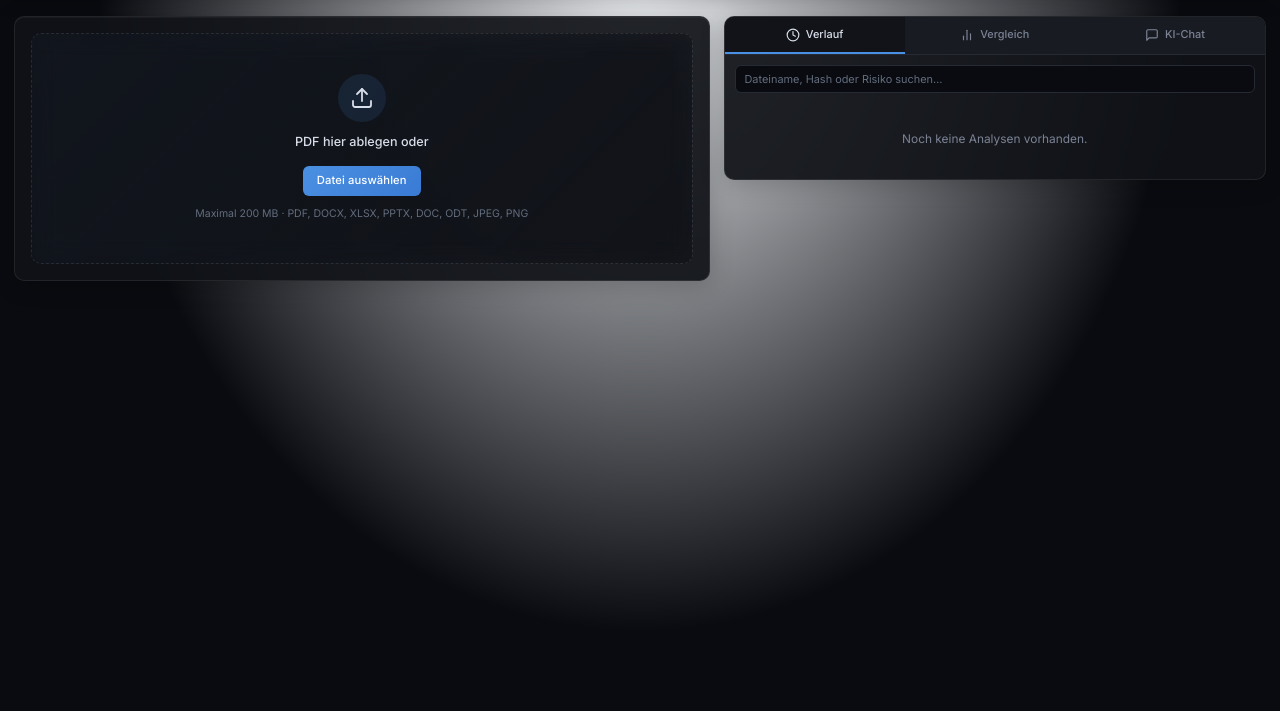
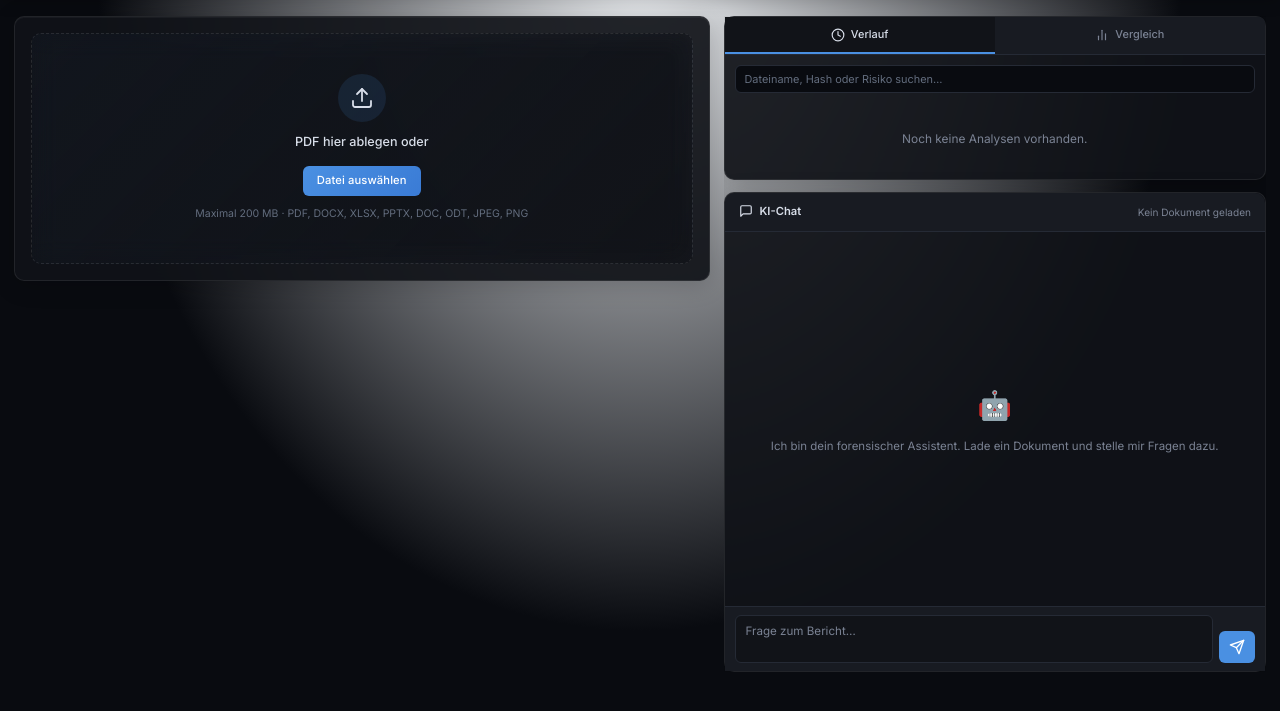
Before and after one commit to playa555x/pdf-forensik, a FastAPI app: page / in a window 1280 px wide. Shown: the part 48-759 px from the top of the page. Run offline with FastAPI, Linux system fonts and the light colour scheme; data that the repository does not hold is empty; some libraries are stand-ins or nearby versions.

Commit message:
UI: Chat als eigener Container unterhalb der Sidebar + auto-Sprache
- Chat aus Sidebar-Tabs entfernt, eigener .chat-container Block darunter
- Sidebar-Box (.sidebar-box) für Verlauf/Vergleich mit eigenem Styling
- Chat-Header mit Dokument-Name rechts
- Chat-Container Höhe: 480px, eigenes Card-Styling
- Backend: KI antwortet automatisch in der Sprache des Nutzers (DE/EN auto-detect)

Co-Authored-By: Claude Sonnet 4.6 <noreply@anthropic.com>

```diff
--- a/routes/chat.py
+++ b/routes/chat.py
@@ -24,20 +24,16 @@ FEATHERLESS_API_KEY = os.environ.get(
 )
 FEATHERLESS_MODEL = "deepseek-ai/DeepSeek-V3-0324"
 
-_SYSTEM_DE = """\
+_SYSTEM_BASE = """\
 Du bist ein forensischer PDF-Analyst-Assistent. Du hilfst dabei, Analyseergebnisse zu erklären
 und Fragen zum forensischen Befund zu beantworten.
 
 Antworte präzise, verständlich und hilfreich. Wenn ein Analysebericht vorliegt,
-beziehe dich konkret auf dessen Befunde. Antworte auf Deutsch.
-"""
+beziehe dich konkret auf dessen Befunde.
 
-_SYSTEM_EN = """\
-You are a forensic PDF analyst assistant. You help explain analysis results
-and answer questions about forensic findings.
-
-Answer precisely, clearly and helpfully. If an analysis report is available,
-refer specifically to its findings. Answer in English.
+WICHTIG: Antworte IMMER in der Sprache in der der Nutzer schreibt. \
+Schreibt er Deutsch, antworte auf Deutsch. Schreibt er Englisch, antworte auf Englisch. \
+Passe dich automatisch an — auch wenn die Sprache mid-conversation wechselt.
 """
 
 
@@ -117,7 +113,7 @@ async def _stream_chat(messages: list[dict]) -> AsyncIterator[str]:
 async def chat_endpoint(req: ChatRequest):
     """Chat mit DeepSeek über den aktuellen Analysebericht."""
     lang = req.lang if req.lang in ("de", "en") else "de"
-    system_prompt = _SYSTEM_DE if lang == "de" else _SYSTEM_EN
+    system_prompt = _SYSTEM_BASE
 
     # Kontext aus Analysebericht laden wenn analysis_id vorhanden
     if req.analysis_id:
--- a/static/css/app.css
+++ b/static/css/app.css
@@ -1136,14 +1136,22 @@ body {
   top: 60px;
   max-height: calc(100vh - 72px);
   overflow-y: auto;
+  display: flex;
+  flex-direction: column;
+  gap: 12px;
+}
+.dashboard-wrap.sidebar-collapsed .dashboard-right { display: none; }
+
+/* Sidebar Box (Verlauf + Vergleich) */
+.sidebar-box {
   background: rgba(17,19,24,0.92);
   backdrop-filter: blur(16px) saturate(1.2);
   -webkit-backdrop-filter: blur(16px) saturate(1.2);
   border: 1px solid rgba(255,255,255,0.08);
   border-radius: var(--radius-lg);
   box-shadow: 0 4px 24px rgba(0,0,0,0.2);
-}
-.dashboard-wrap.sidebar-collapsed .dashboard-right { display: none; }
+  flex-shrink: 0;
+}
 
 /* Sidebar Tabs */
 .sidebar-tabs {
@@ -1175,30 +1183,42 @@ body {
 .sidebar-panel { display: none; padding: 10px; }
 .sidebar-panel.active { display: block; }
 
-/* ── CHAT PANEL ─────────────────────────────────────────── */
-#panelChat {
-  display: none;
+/* ── CHAT CONTAINER (eigener Block) ─────────────────────── */
+.chat-container {
+  background: rgba(17,19,24,0.92);
+  backdrop-filter: blur(16px) saturate(1.2);
+  -webkit-backdrop-filter: blur(16px) saturate(1.2);
+  border: 1px solid rgba(255,255,255,0.08);
+  border-radius: var(--radius-lg);
+  box-shadow: 0 4px 24px rgba(0,0,0,0.2);
+  display: flex;
   flex-direction: column;
-  padding: 0;
-  height: calc(100vh - 140px);
-  max-height: 680px;
-}
-#panelChat.active {
-  display: flex;
-}
-
-.chat-context-bar {
-  display: flex;
-  align-items: center;
-  gap: 6px;
-  padding: 6px 10px;
-  background: rgba(59,130,246,0.08);
-  border-bottom: 1px solid rgba(59,130,246,0.2);
+  height: 480px;
+}
+.chat-header {
+  display: flex;
+  align-items: center;
+  gap: 7px;
+  padding: 10px 14px;
+  font-size: 0.8rem;
+  font-weight: 600;
+  color: var(--text);
+  border-bottom: 1px solid var(--border);
+  background: var(--surface2);
+  border-radius: var(--radius-lg) var(--radius-lg) 0 0;
+  flex-shrink: 0;
+}
+.chat-context-name {
+  margin-left: auto;
   font-size: 0.72rem;
-  color: #3b82f6;
-  font-family: var(--mono);
-  min-height: 28px;
-}
+  font-weight: 400;
+  color: var(--muted);
+  max-width: 140px;
+  overflow: hidden;
+  text-overflow: ellipsis;
+  white-space: nowrap;
+}
+
 
 .chat-messages {
   flex: 1;
--- a/templates/index.html
+++ b/templates/index.html
@@ -744,7 +744,8 @@
   <!-- ======= RIGHT COLUMN ======= -->
   <div class="dashboard-right" id="dashboardRight">
 
-    <!-- Tabs -->
+    <!-- Verlauf / Vergleich Tabs -->
+    <div class="sidebar-box">
       <div class="sidebar-tabs">
         <div class="sidebar-tab active" data-tab="history">
           <svg width="14" height="14" viewBox="0 0 24 24" fill="none" stroke="currentColor" stroke-width="2" stroke-linecap="round" stroke-linejoin="round"><circle cx="12" cy="12" r="10"/><polyline points="12 6 12 12 16 14"/></svg>
@@ -753,10 +754,6 @@
         <div class="sidebar-tab" data-tab="compare">
           <svg width="14" height="14" viewBox="0 0 24 24" fill="none" stroke="currentColor" stroke-width="2" stroke-linecap="round" stroke-linejoin="round"><line x1="18" y1="20" x2="18" y2="10"/><line x1="12" y1="20" x2="12" y2="4"/><line x1="6" y1="20" x2="6" y2="14"/></svg>
           <span data-i18n="nav_vergleich">Vergleich</span>
-      </div>
-      <div class="sidebar-tab" data-tab="chat">
-        <svg width="14" height="14" viewBox="0 0 24 24" fill="none" stroke="currentColor" stroke-width="2" stroke-linecap="round" stroke-linejoin="round"><path d="M21 15a2 2 0 0 1-2 2H7l-4 4V5a2 2 0 0 1 2-2h14a2 2 0 0 1 2 2z"/></svg>
-        <span data-i18n="nav_chat">KI-Chat</span>
         </div>
       </div>
 
@@ -781,12 +778,14 @@
           <div id="compareResult" style="display:none; margin-top: 10px;"></div>
         </div>
       </div>
+    </div><!-- /sidebar-box -->
 
-    <!-- CHAT PANEL -->
-    <div class="sidebar-panel" id="panelChat">
-      <div class="chat-context-bar" id="chatContextBar">
-        <svg width="11" height="11" viewBox="0 0 24 24" fill="none" stroke="currentColor" stroke-width="2"><path d="M14 2H6a2 2 0 0 0-2 2v16a2 2 0 0 0 2 2h12a2 2 0 0 0 2-2V8z"/><polyline points="14 2 14 8 20 8"/></svg>
-        <span id="chatContextName" data-i18n="chat_no_doc">Kein Dokument geladen</span>
+    <!-- KI-CHAT CONTAINER (eigener Block darunter) -->
+    <div class="chat-container" id="chatContainer">
+      <div class="chat-header">
+        <svg width="14" height="14" viewBox="0 0 24 24" fill="none" stroke="currentColor" stroke-width="2" stroke-linecap="round" stroke-linejoin="round"><path d="M21 15a2 2 0 0 1-2 2H7l-4 4V5a2 2 0 0 1 2-2h14a2 2 0 0 1 2 2z"/></svg>
+        <span data-i18n="nav_chat">KI-Chat</span>
+        <span class="chat-context-name" id="chatContextName" data-i18n="chat_no_doc">Kein Dokument geladen</span>
       </div>
       <div class="chat-messages" id="chatMessages">
         <div class="chat-welcome">
@@ -800,7 +799,7 @@
           <svg width="16" height="16" viewBox="0 0 24 24" fill="none" stroke="currentColor" stroke-width="2" stroke-linecap="round" stroke-linejoin="round"><line x1="22" y1="2" x2="11" y2="13"/><polygon points="22 2 15 22 11 13 2 9 22 2"/></svg>
         </button>
       </div>
-    </div>
+    </div><!-- /chat-container -->
 
   </div><!-- /dashboard-right -->
 </div><!-- /dashboard-wrap -->
@@ -825,9 +824,9 @@
   </div>
 </div>
 
-<script src="/static/js/charts.js?v=7.8"></script>
-<script src="/static/js/forensic-context.js?v=7.8"></script>
-<script src="/static/js/results.js?v=7.8"></script>
-<script src="/static/js/chat.js?v=7.8"></script>
-<script src="/static/js/dashboard.js?v=7.8"></script>
+<script src="/static/js/charts.js?v=7.9"></script>
+<script src="/static/js/forensic-context.js?v=7.9"></script>
+<script src="/static/js/results.js?v=7.9"></script>
+<script src="/static/js/chat.js?v=7.9"></script>
+<script src="/static/js/dashboard.js?v=7.9"></script>
 {% endblock %}
```
Lines whose indentation alone changed are shown as unchanged.
